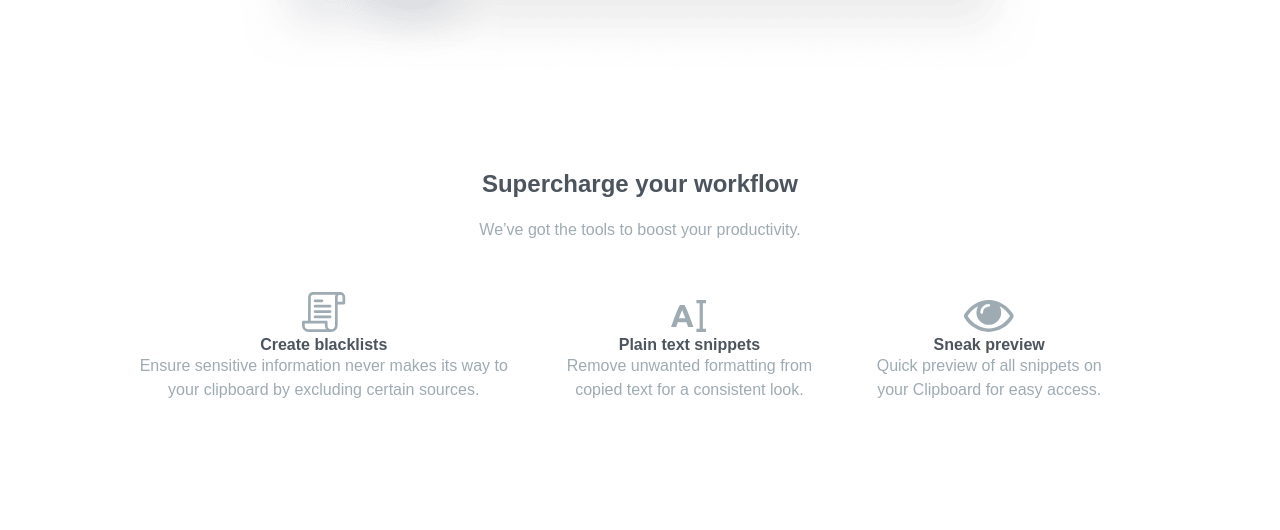
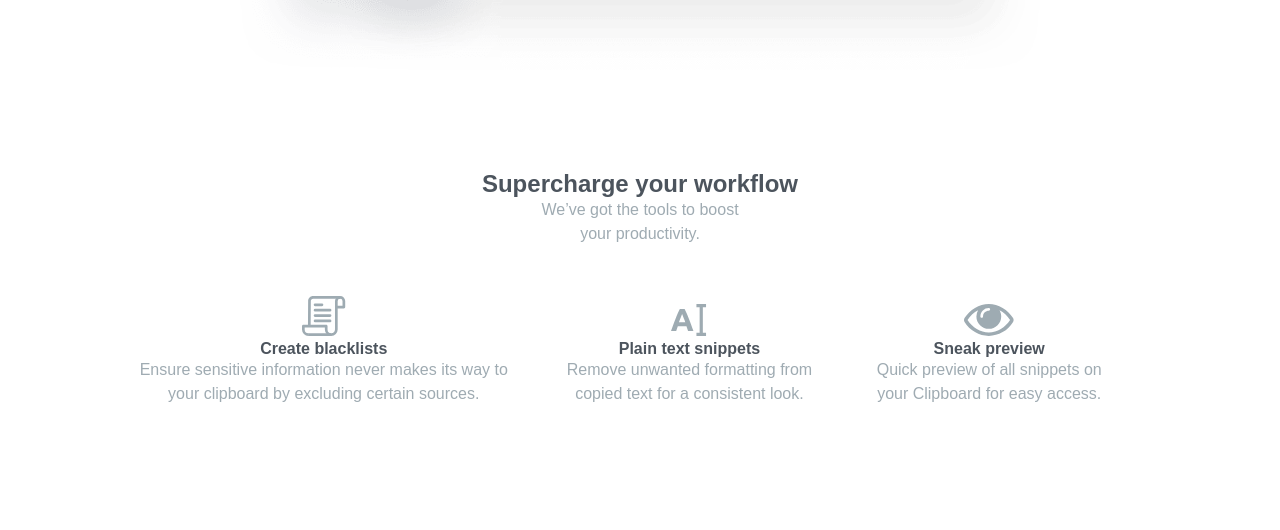
Before and after one commit to rajat-hub/clipboard-landing-page-frontend-mentor, a plain HTML site: page index.html in a window 1280 px wide. Shown: the part 2142-2672 px from the top of the page. Drawn offline with Linux system fonts and the light colour scheme; a web font is replaced by a local one.

Commit message:
third commit

```diff
--- a/index.html
+++ b/index.html
@@ -61,8 +61,11 @@
 
   <img class="devices" src="images/image-devices.png" alt="devices">
 
-  <h2>Supercharge your workflow</h2>
-  <p>We’ve got the tools to boost your productivity.</p>
+  <div class="superflow_para">
+    <h2>Supercharge your workflow</h2>
+    <p>We’ve got the tools to boost your productivity.</p>
+  </div>
+
 
   <div class="features2">
     <div>
--- a/styles.css
+++ b/styles.css
@@ -202,6 +202,16 @@ a{
    text-decoration: none;
 }
 
+.superflow_para{
+    width: 100%;
+    max-width: 600px;
+    text-align: center;
+}
+
+.superflow_para p{
+    margin: 0 auto;
+}
+
 @media all and (max-width:775px){
 
 
```
